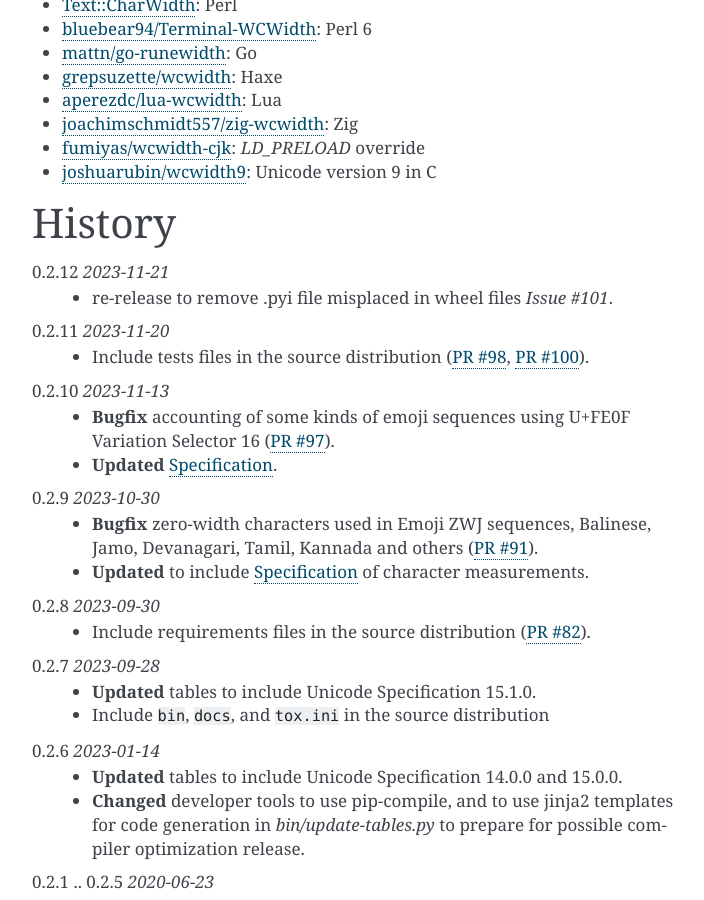
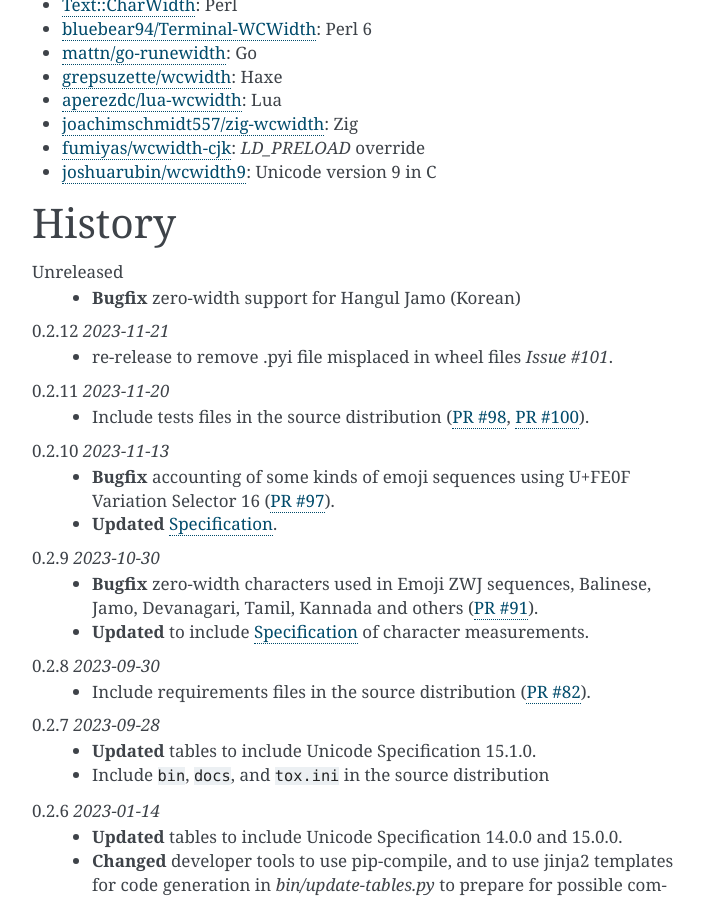
Before and after one commit to jquast/wcwidth, a Sphinx documentation site: the page built from docs/intro.rst, in a window 1280 px wide and 900 px high, scrolled down 4294 px. Shown: the whole window, without its empty margins (388-1092 px from the left). Built offline with Sphinx 7.4.7, drawn with Linux system fonts in a browser that asks for light colours.

Commit message:
add temporary changelog

```diff
--- a/docs/intro.rst
+++ b/docs/intro.rst
@@ -216,6 +216,9 @@ Other Languages
 =======
 History
 =======
+Unreleased
+  * **Bugfix** zero-width support for Hangul Jamo (Korean)
+
 0.2.12 *2023-11-21*
   * re-release to remove .pyi file misplaced in wheel files `Issue #101`.
 
```
